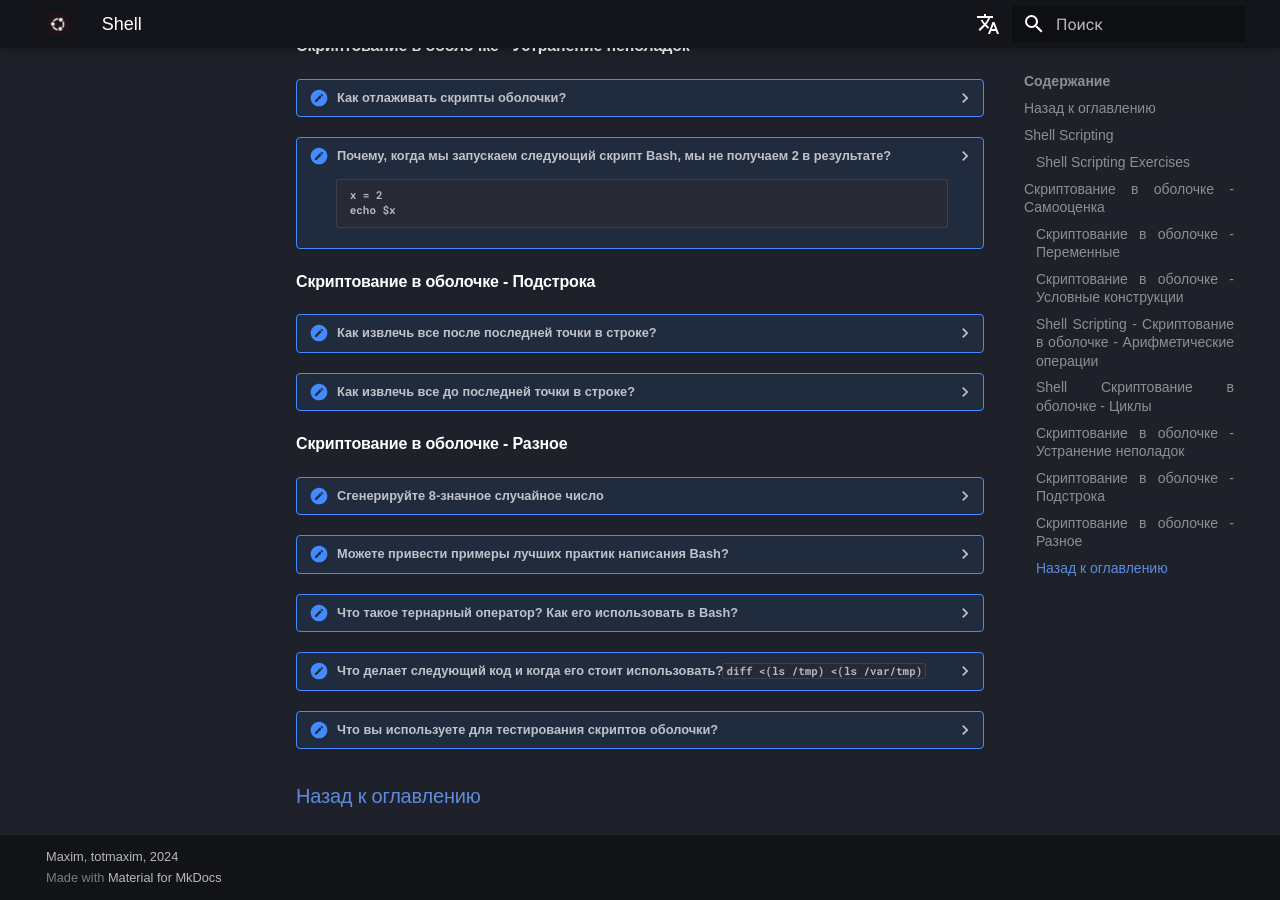
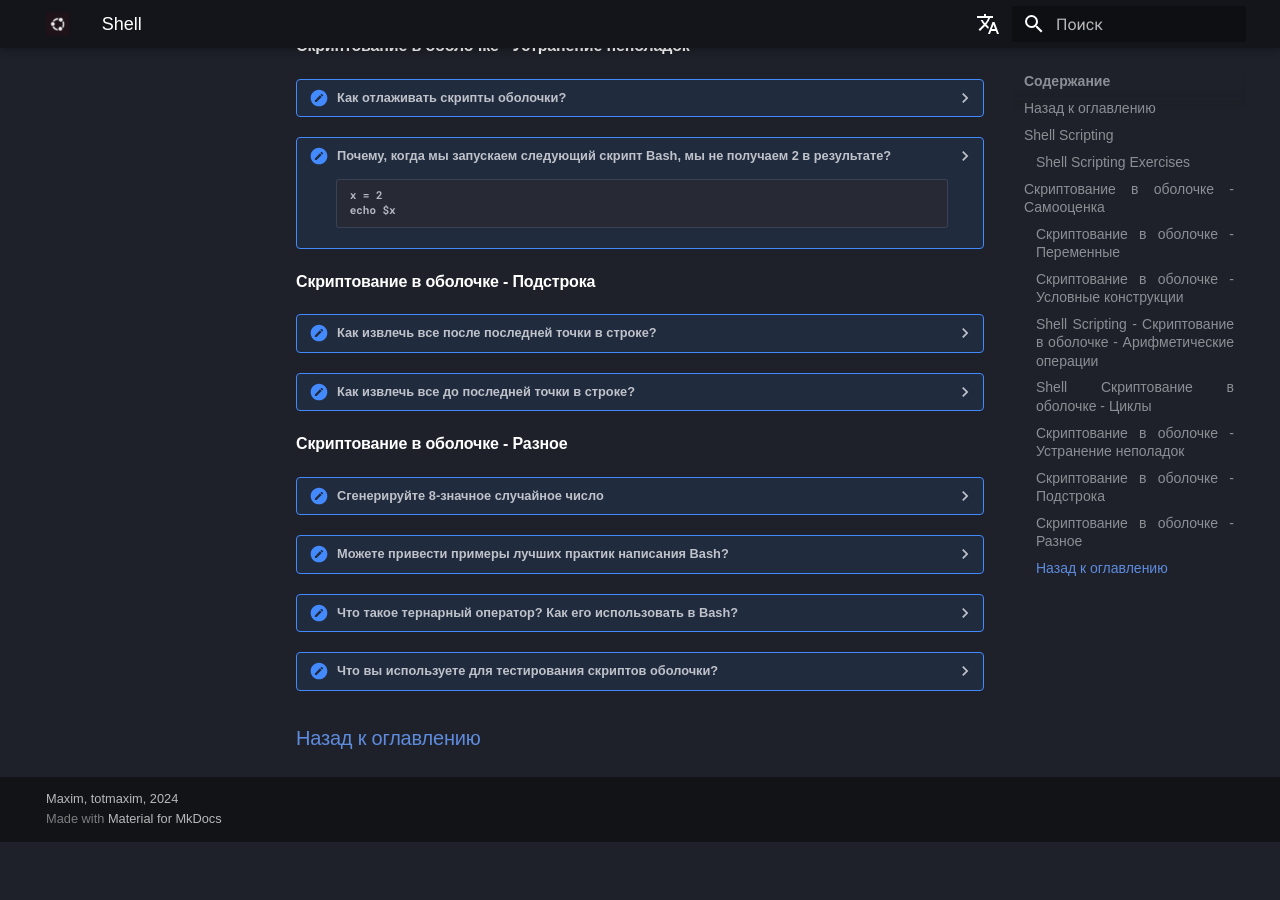
Before and after one commit to Tot-Maxim/simple-mkdocs-site, an MkDocs documentation site: the page built from docs/topics/shell.md, in a window 1280 px wide and 900 px high, scrolled down 2076 px. Built offline with MkDocs 1.6.1 and Material for MkDocs 9.7.7, drawn with Linux system fonts in a browser that asks for light colours; comment, search, counter and statistics services are not loaded; after the commit the page ends 2918 px from its top, so only the background shows below that.

Commit message:
add topics+

```diff
--- a/docs/topics/shell.md
+++ b/docs/topics/shell.md
@@ -273,10 +273,6 @@ echo $x
 `[[ $a = 1 ]] && b="yes, equal" || b="nope"`
 </b></details>
 
-<details>
-<summary>Что делает следующий код и когда его стоит использовать?<code>diff <(ls /tmp) <(ls /var/tmp)</code></summary><br>
-Это называется 'замена процессов' (process substitution). Это позволяет передавать вывод одной команды другой команде, когда использование конвейера <code>|</code> невозможно. Это может быть полезно, когда команда не поддерживает <code>STDIN</code> или вам нужен вывод нескольких команд. https://superuser.com/a/1060002/167769 </details>
-</details>
 
 <details>
 <summary>Что вы используете для тестирования скриптов оболочки?</summary><br><b>
```
Also changed, not shown: docs/topics/k8s.md (+1 -1 lines).
